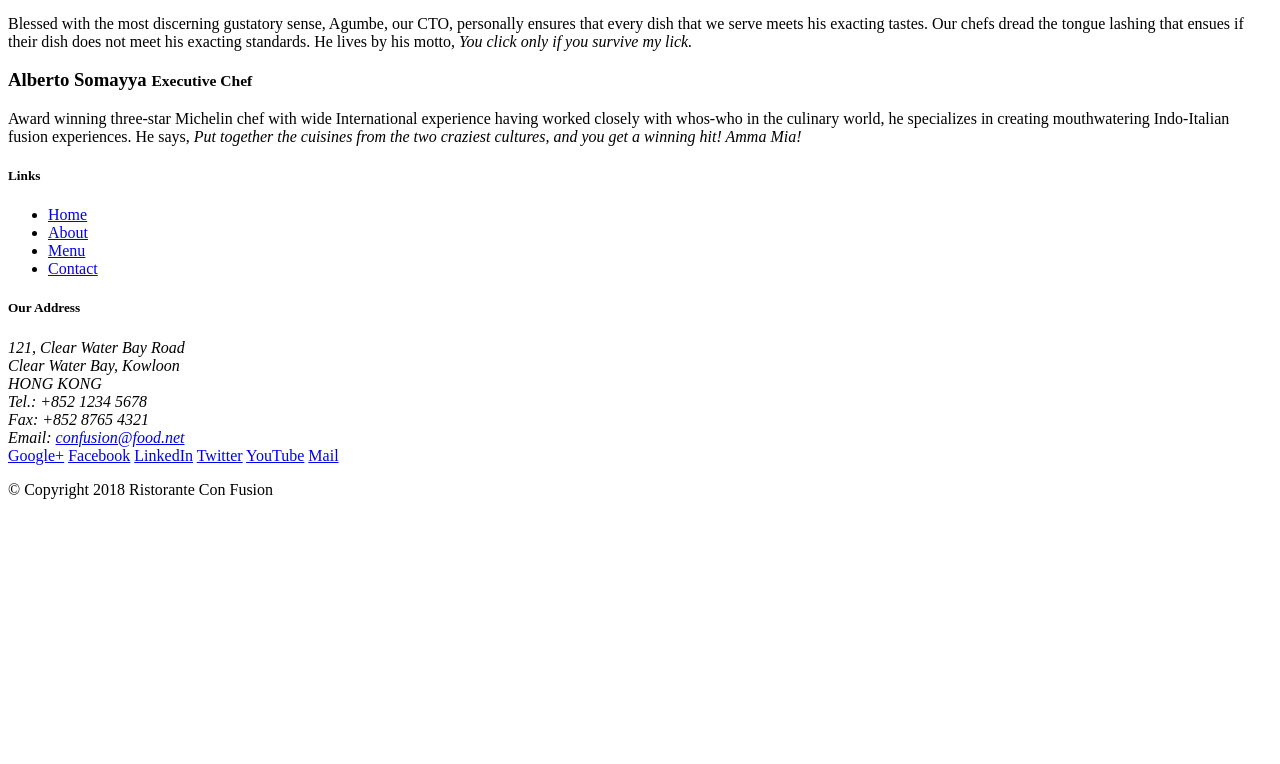
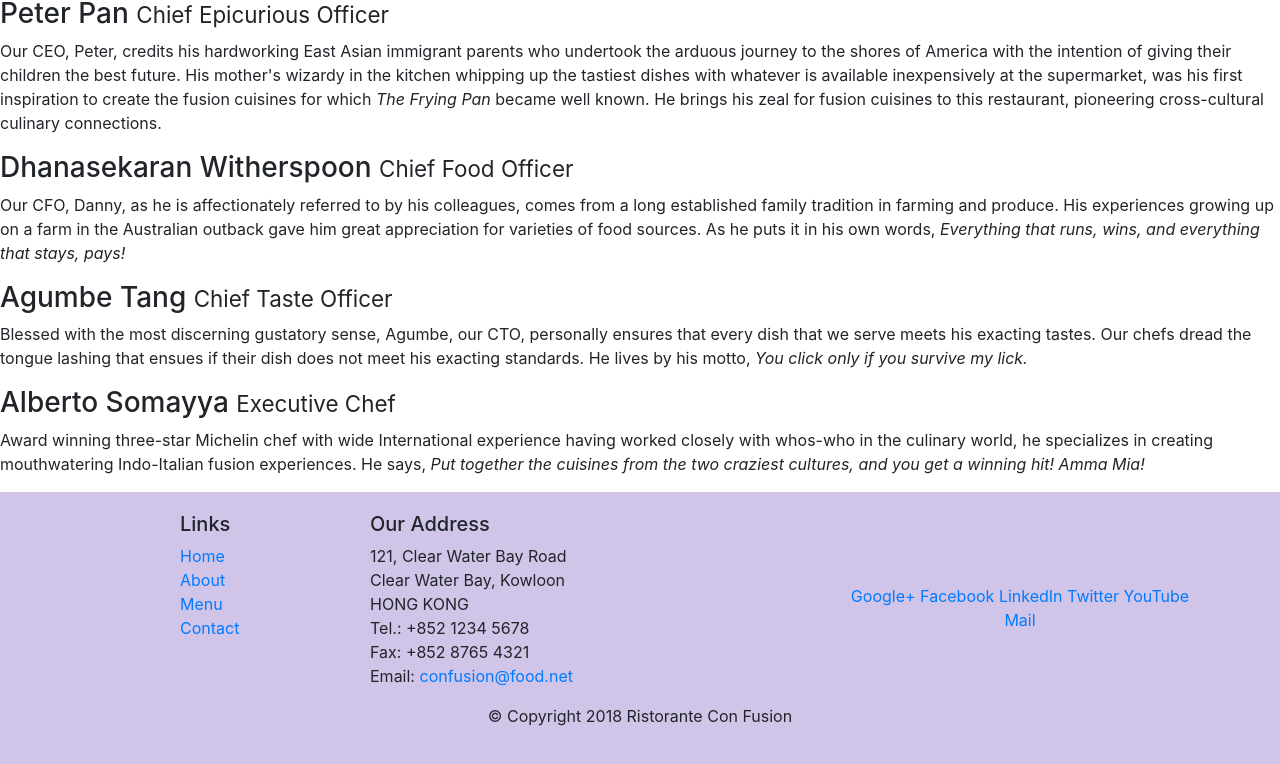
Before and after one commit to taolin204/ConFusion, a website: page aboutus.html in a window 1280 px wide. Shown: the part 598-1362 px from the top of the page. Before the commit the page ends 1113 px from the top, so only its background shows below. Drawn offline with nearby package versions, Linux system fonts and the light colour scheme.

Commit message:
Week-1-Assignment-1

```diff
--- a/aboutus.html
+++ b/aboutus.html
@@ -4,7 +4,14 @@
 <head>
 
     <title>Ristorante Con Fusion: About Us</title>
+    <!-- Required meta tags always come first -->
+    <meta charset="utf-8">
+    <meta name="viewport" content="width=device-width, initial-scale=1, shrink-to-fit=no">
+    <meta http-equiv="x-ua-compatible" content="ie=edge">
+    <!-- Bootstrap CSS -->
 
+    <link rel="stylesheet" href="node_modules/bootstrap/dist/css/bootstrap.min.css">
+    <link rel="stylesheet" href="css/styles.css">
 </head>
 
 <body>
@@ -42,16 +49,24 @@
 
 
         <div>
-            <div>
+            <div >
                 <h2>Corporate Leadership</h2>
                 <h3>Peter Pan <small>Chief Epicurious Officer</small></h3>
-                <p>Our CEO, Peter, credits his hardworking East Asian immigrant parents who undertook the arduous journey to the shores of America with the intention of giving their children the best future. His mother's wizardy in the kitchen whipping up the tastiest dishes with whatever is available inexpensively at the supermarket, was his first inspiration to create the fusion cuisines for which <em>The Frying Pan</em> became well known. He brings his zeal for fusion cuisines to this restaurant, pioneering cross-cultural culinary connections.</p>
+                <div class="d-none d-sm-block">
+                    <p>Our CEO, Peter, credits his hardworking East Asian immigrant parents who undertook the arduous journey to the shores of America with the intention of giving their children the best future. His mother's wizardy in the kitchen whipping up the tastiest dishes with whatever is available inexpensively at the supermarket, was his first inspiration to create the fusion cuisines for which <em>The Frying Pan</em> became well known. He brings his zeal for fusion cuisines to this restaurant, pioneering cross-cultural culinary connections.</p>
+                </div>
                 <h3>Dhanasekaran Witherspoon <small>Chief Food Officer</small></h3>
-                <p>Our CFO, Danny, as he is affectionately referred to by his colleagues, comes from a long established family tradition in farming and produce. His experiences growing up on a farm in the Australian outback gave him great appreciation for varieties of food sources. As he puts it in his own words, <em>Everything that runs, wins, and everything that stays, pays!</em></p>
+                <div class="d-none d-sm-block">
+                    <p>Our CFO, Danny, as he is affectionately referred to by his colleagues, comes from a long established family tradition in farming and produce. His experiences growing up on a farm in the Australian outback gave him great appreciation for varieties of food sources. As he puts it in his own words, <em>Everything that runs, wins, and everything that stays, pays!</em></p>
+                </div>
                 <h3>Agumbe Tang <small>Chief Taste Officer</small></h3>
-                <p>Blessed with the most discerning gustatory sense, Agumbe, our CTO, personally ensures that every dish that we serve meets his exacting tastes. Our chefs dread the tongue lashing that ensues if their dish does not meet his exacting standards. He lives by his motto, <em>You click only if you survive my lick.</em></p>
+                <div class="d-none d-sm-block">
+                    <p>Blessed with the most discerning gustatory sense, Agumbe, our CTO, personally ensures that every dish that we serve meets his exacting tastes. Our chefs dread the tongue lashing that ensues if their dish does not meet his exacting standards. He lives by his motto, <em>You click only if you survive my lick.</em></p>
+                </div>
                 <h3>Alberto Somayya <small>Executive Chef</small></h3>
-                <p>Award winning three-star Michelin chef with wide International experience having worked closely with whos-who in the culinary world, he specializes in creating mouthwatering Indo-Italian fusion experiences. He says, <em>Put together the cuisines from the two craziest cultures, and you get a winning hit! Amma Mia!</em></p>
+                <div class="d-none d-sm-block">
+                    <p>Award winning three-star Michelin chef with wide International experience having worked closely with whos-who in the culinary world, he specializes in creating mouthwatering Indo-Italian fusion experiences. He says, <em>Put together the cuisines from the two craziest cultures, and you get a winning hit! Amma Mia!</em></p>
+                </div>
             </div>
        </div>
 
```
